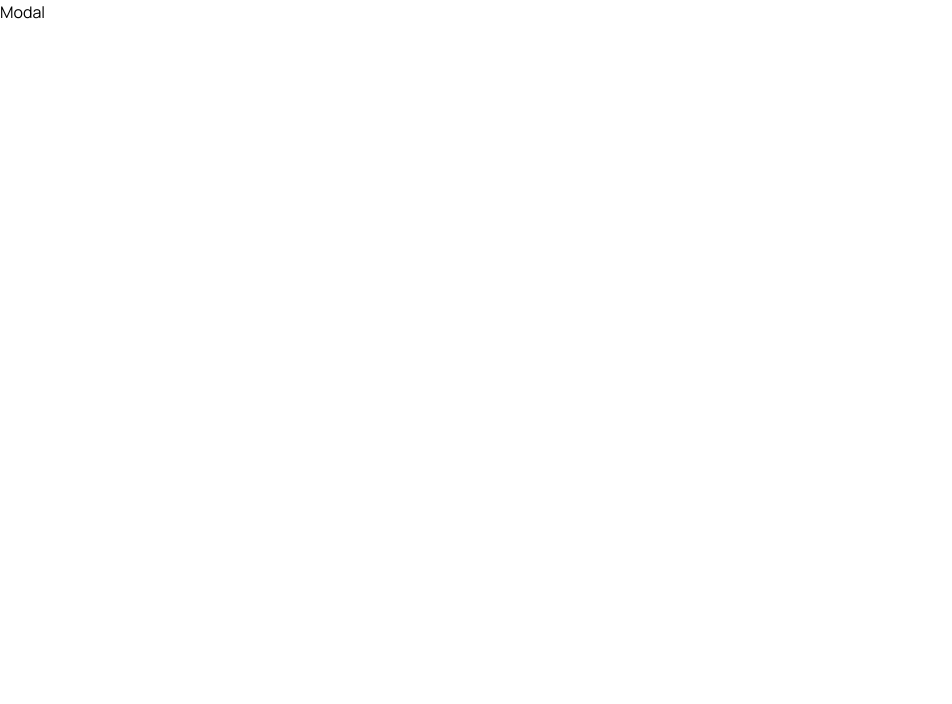
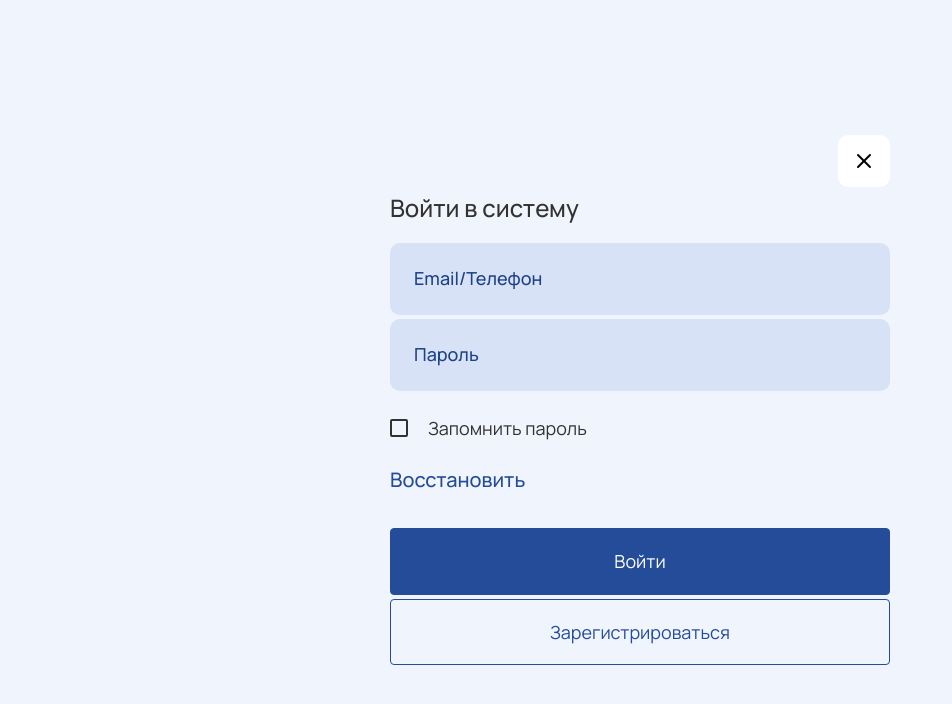
Before and after one commit to Duxcoder/WeberneticFamily, a Next.js app: page / in a window 1280 px wide. Both pictures are taken after a click on the button "Попробовать бесплатно". Shown: the top 704 px of the page, without its empty margins (0-952 px from the left). Built offline with nearby package versions, Linux system fonts and the light colour scheme.

Commit message:
feat: create LoginModal

```diff
--- /dev/null
+++ b/app/widgets/LoginModal/LoginModal.module.css
@@ -0,0 +1,161 @@
+.modalWrapper {
+  display: flex;
+  justify-content: center;
+  align-items: center;
+  width: 100vw;
+  min-height: 100vh;
+  background: #f0f4fc;
+}
+
+.modal {
+  display: flex;
+  flex-direction: column;
+  width: clamp(350px, 90vw, 500px);
+  padding: 20px;
+  box-sizing: content-box;
+}
+
+.close {
+  width: fit-content;
+  align-self: flex-end;
+  border-radius: 10px;
+  padding: 14px;
+  margin-bottom: 8px;
+  background: #fff;
+  cursor: pointer;
+  border: none;
+  transition: 0.3s;
+  &:hover {
+      box-shadow: #c4d0e7 0px 2px 4px;
+    &>img {
+      transition: 0.3s;
+      transform: rotate(90deg);
+    }
+  }
+}
+
+.title {
+  padding-bottom: 22px;
+  font-weight: 500;
+  font-size: 24px;
+  color: #323232;
+}
+
+.fieldWrapper {
+  display: flex;
+  flex-direction: column;
+  gap: 4px;
+  padding-bottom: 28px;
+}
+
+.field {
+  border-radius: 10px;
+  border: none;
+  padding: 24px;
+  background: #d7e2f6;
+  &::placeholder {
+    font-weight: 500;
+    font-size: 18px;
+    color: #1f4284;
+  }
+}
+
+.placeholder {
+  font-weight: 500;
+  font-size: 18px;
+  color: #1f4284;
+}
+
+.checkboxWrapper {
+  display: flex;
+  align-items: center;
+  gap:14px;
+  padding-bottom: 28px;
+}
+
+.rememberMeCheckbox:checked,
+.rememberMeCheckbox:not(:checked)
+{
+  position: absolute;
+  left: -9999px;
+}
+
+.rememberMeCheckbox:checked + label,
+.rememberMeCheckbox:not(:checked) + label {
+  display: inline-block;
+  position: relative;
+  padding-left: 38px;
+  line-height: 18px;
+  cursor: pointer;
+}
+
+.rememberMeCheckbox:checked + label:before,
+.rememberMeCheckbox:not(:checked) + label:before {
+  content: "";
+  position: absolute;
+  left: 0px;
+  top: 0px;
+  width: 18px;
+  height: 18px;
+  border: 2px solid #323232;
+  background-color:  #f0f4fc;
+}
+
+.rememberMeCheckbox:checked + label:before,
+.rememberMeCheckbox:not(:checked) + label:before {
+  border-radius: 2px;
+}
+
+.rememberMeCheckbox:checked + label:after,
+.rememberMeCheckbox:not(:checked) + label:after {
+  content: "";
+  position: absolute;
+  transition: all 0.2s ease;
+}
+
+.rememberMeCheckbox:checked + label:after,
+.rememberMeCheckbox:not(:checked) + label:after {
+  left: 4px;
+  top: 5px;
+  width: 10px;
+  height: 5px;
+  border-radius: 1px;
+  border-left: 2px solid #000;
+  border-bottom: 2px solid #000;
+  transform: rotate(-45deg);
+}
+
+.rememberMeCheckbox:not(:checked) + label:after {
+  opacity: 0;
+}
+
+.rememberMeCheckbox:checked + label:after {
+  opacity: 1;
+}
+
+.rememberMe {
+  font-weight: 400;
+  font-size: 18px;
+  color: #323232;
+}
+
+.forgotButton {
+  font-weight: 500;
+  font-size: 20px;
+  color: #244c98;
+  margin-bottom: 32px;
+  border: none;
+  border-bottom: 1px solid transparent;
+  background: transparent;
+  cursor: pointer;
+  transition: 0.3s;
+  &:hover {
+    border-color: #244c98;
+  }
+}
+
+.buttonWrapper {
+  display: flex;
+  flex-direction: column;
+  gap: 4px;
+}
--- a/app/widgets/LoginModal/LoginModal.tsx
+++ b/app/widgets/LoginModal/LoginModal.tsx
@@ -1,5 +1,78 @@
+import { FormEvent, useState } from 'react';
+import styles from './LoginModal.module.css';
+import Image from 'next/image';
+import BaseButton from '@/app/shared/ui/button';
+
 export default function LoginModal({ setShowModal }: { setShowModal: (value: boolean) => void }) {
   const handleCloseModal = () => setShowModal(false);
 
-  return <div onClick={handleCloseModal}>Modal</div>;
+  const [emailOrPhone, setEmailOrPhone] = useState('');
+  const [password, setPassword] = useState('');
+  const [rememberMe, setRememberMe] = useState(false);
+
+  const handleLogin = (e: FormEvent) => {
+    e.preventDefault();
+    alert(
+      `Your login:  ${emailOrPhone};\nYour password: ${password};\nRememberPassword: ${rememberMe}`,
+    );
+  };
+
+  return (
+    <section className={styles.modalWrapper}>
+      <div className={styles.modal}>
+        <button onClick={handleCloseModal} className={styles.close}>
+          <Image src="/close.svg" alt="close" width="24" height="24" />
+        </button>
+        <h1 className={styles.title}>Войти в систему</h1>
+        <form onSubmit={handleLogin}>
+          <div className={styles.fieldWrapper}>
+            <input
+              id="emailOrPhone"
+              className={styles.field}
+              type="text"
+              placeholder="Email/Телефон"
+              value={emailOrPhone}
+              onChange={(e) => setEmailOrPhone(e.target.value)}
+              required
+            />
+            <input
+              id="password"
+              className={styles.field}
+              type="password"
+              placeholder="Пароль"
+              value={password}
+              onChange={(e) => setPassword(e.target.value)}
+              required
+            />
+          </div>
+          <div className={styles.checkboxWrapper}>
+            <input
+              id="rememberMe"
+              className={styles.rememberMeCheckbox}
+              type="checkbox"
+              checked={rememberMe}
+              onChange={(e) => setRememberMe(e.target.checked)}
+            />
+            <label htmlFor="rememberMe" className={styles.rememberMe}>
+              Запомнить пароль
+            </label>
+          </div>
+          <button
+            type="button"
+            className={styles.forgotButton}
+            onClick={() => alert('Восстановление пароля')}>
+            Восстановить
+          </button>
+          <div className={styles.buttonWrapper}>
+            <BaseButton type="submit" style="login-dark">
+              Войти
+            </BaseButton>
+            <BaseButton type="submit" style="login-light">
+              Зарегистрироваться
+            </BaseButton>
+          </div>
+        </form>
+      </div>
+    </section>
+  );
 }
```
Also changed, not shown: public/close.svg (added).
